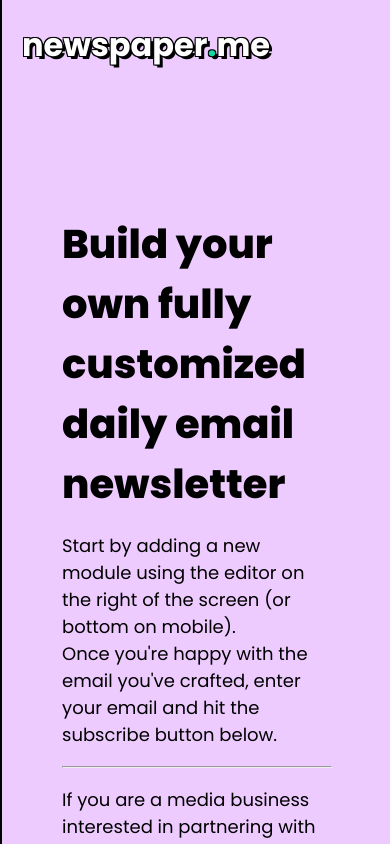
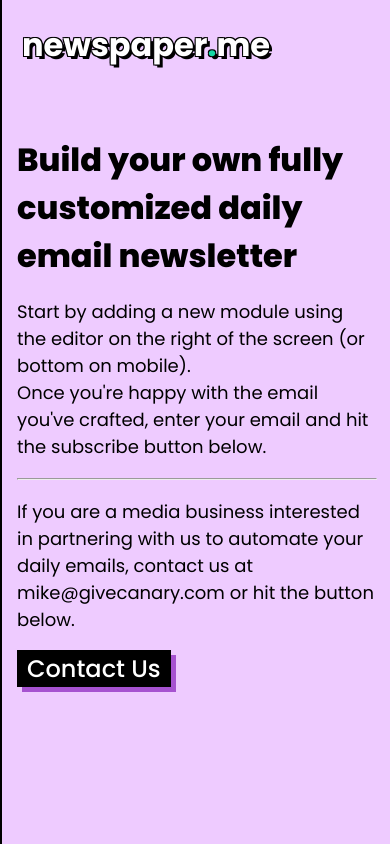
Before and after one commit to mjwarren3/newspaperme-frontend, a plain HTML site: page index.html in a window 390 px wide. Drawn offline with Linux system fonts and the light colour scheme.

Commit message:
Fixed mobile responsiveness

```diff
--- a/styles.css
+++ b/styles.css
@@ -456,8 +456,22 @@ footer {
         margin: auto;
     }
 
-    #leftbox{
-        padding:0px;
+    .intro-title {
+        font-size: 24px;
+    }
+
+    .leftBox{
+        padding-left:5px;
+        padding-right: 5px;
+        margin-top:20px;
+        margin-right: 10px;
+        margin-left: 10px;
+        margin-bottom: 20px;
+    }
+
+    #editorBox{
+        padding-left:5px;
+        padding-right: 5px;
         margin-top:20px;
         margin-right: 10px;
         margin-left: 10px;
@@ -468,7 +482,7 @@ footer {
 
 @media (max-width: 1400px) {
     .intro-title {
-        font-size: 2.5em;
+        font-size: 2em;
     }
     .emailheader .emailfooter {
         font-size: small;
```
Also changed, not shown: index.html (+2 -1 lines), favicon.ico (added).
